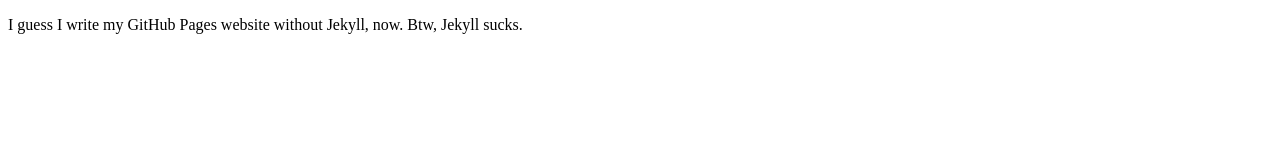
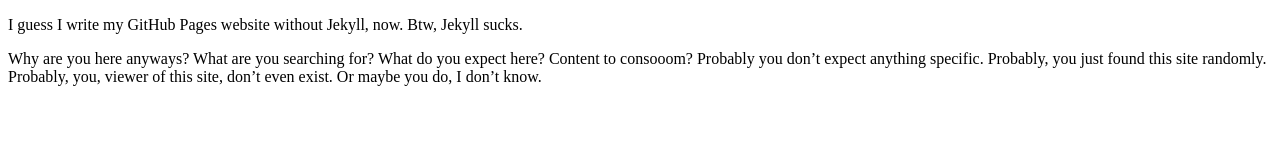
Before and after one commit to Humm42/humm42.github.io, a plain HTML site: page index.html in a window 1280 px wide. Drawn offline with Linux system fonts and the light colour scheme.

Commit message:
make vewy importand updade

```diff
--- a/index.html
+++ b/index.html
@@ -2,11 +2,20 @@
 <html lang=en>
 	<head>
 		<meta charset=utf-8 />
+		<meta name=description content="ED IS THE STANDARD TEXT EDITOR" />
+		<title>Hummania</title>
 	</head>
 	<body>
 		<p>
 		I guess I write my GitHub Pages website without Jekyll, now.
 		Btw, Jekyll sucks.
 		</p>
+		<p>
+		Why are you here anyways?  What are you searching for?  What do
+		you expect here?  Content to consooom?  Probably you don’t
+		expect anything specific.  Probably, you just found this site
+		randomly.  Probably, you, viewer of this site, don’t even
+		exist.  Or maybe you do, I don’t know.
+		</p>
 	</body>
 </html>
```
